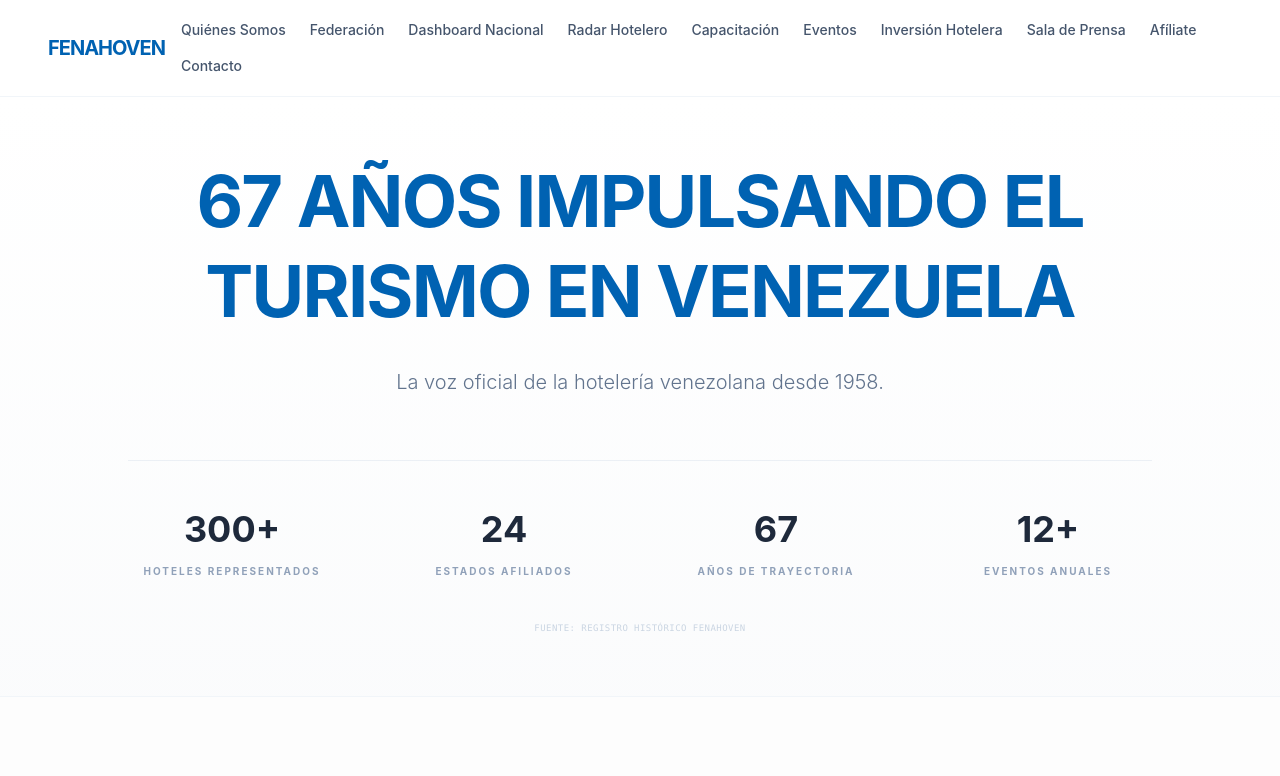
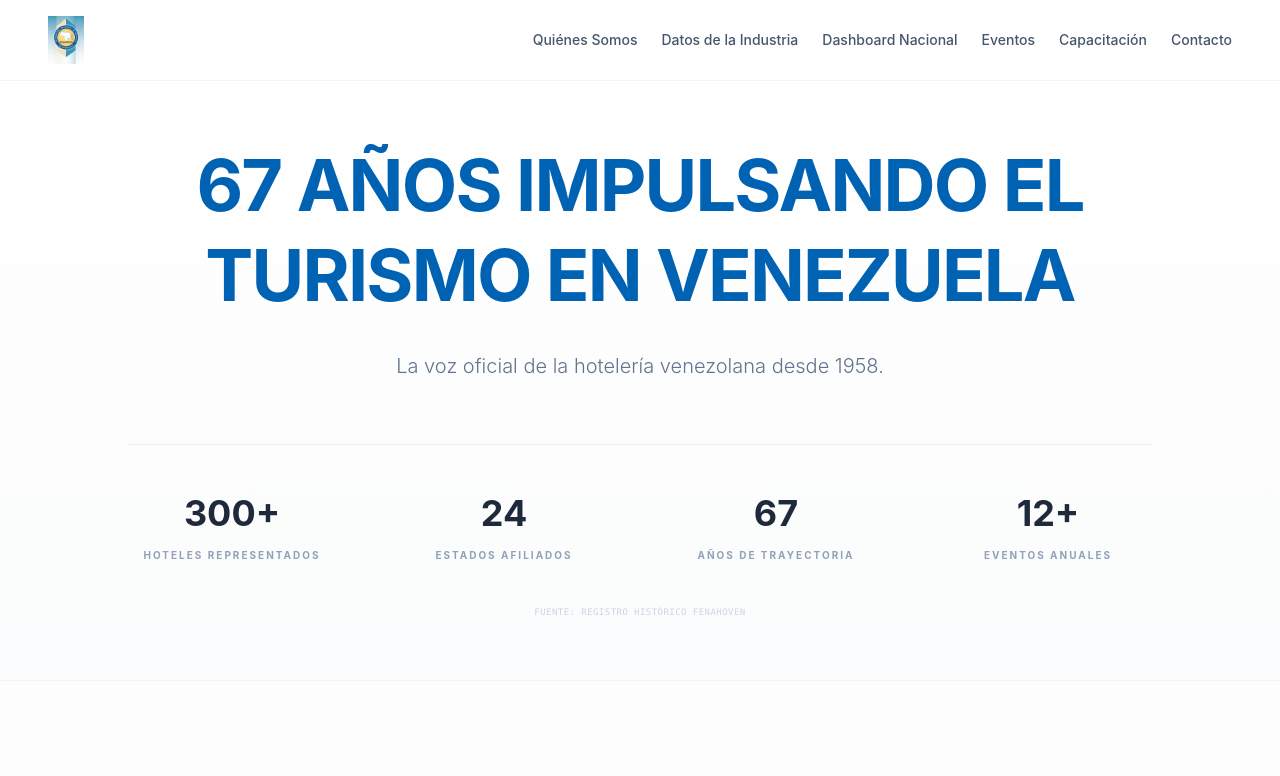
Before and after one commit to shirleybernaez-hub/fenahoven, a React (Vite) app: page /web in a window 1280 px wide. Shown: the top 776 px of the page. Built offline with nearby package versions, Linux system fonts and the light colour scheme; grey boxes are pictures that could not be loaded; the HTML template or start-up script is replaced by a standard one.

Commit message:
Navbar actualizado con logo institucional y enlaces reducidos

```diff
--- a/src/Web.jsx
+++ b/src/Web.jsx
@@ -24,28 +24,40 @@
 }
 
 export default function Web() {
-  const navLinks = [
-    "Quiénes Somos", "Federación", "Dashboard Nacional", "Radar Hotelero",
-    "Capacitación", "Eventos", "Inversión Hotelera", "Sala de Prensa",
-    "Afíliate", "Contacto"
-  ];
-
   return (
     <div className="min-h-screen bg-[#FDFDFD] font-sans text-slate-900 antialiased">
 
-      {/* NAVBAR INSTITUCIONAL */}
+      {/* NAVBAR INSTITUCIONAL MODIFICADO */}
       <nav className="border-b border-slate-100 bg-white sticky top-0 z-50 px-6 py-4 md:px-12">
-        <div className="max-w-7xl mx-auto flex flex-col gap-4 lg:flex-row lg:items-center lg:justify-between">
-          <div className="text-xl font-bold tracking-tighter text-[#0062B2] uppercase select-none">
-            FENAHOVEN
+        <div className="max-w-7xl mx-auto flex flex-col gap-4 sm:flex-row sm:items-center sm:justify-between">
+
+          {/* Logo Institucional desde la carpeta pública */}
+          <div className="flex items-center">
+            <img
+              src="/logofenahoven.jpg"
+              alt="Logo FENAHOVEN"
+              className="h-12 w-auto object-contain select-none"
+            />
           </div>
+
+          {/* Menú de Enlaces Seleccionados */}
           <div className="flex flex-wrap gap-x-6 gap-y-2 items-center text-xs md:text-sm font-medium text-slate-600">
-            {navLinks.map((link, index) => (
-              <span key={index} className="cursor-pointer hover:text-[#0062B2] transition-colors whitespace-nowrap py-1">
-                {link}
-              </span>
-            ))}
+            {/* Abre en una página aparte */}
+            <a
+              href="/quienes-somos"
+              target="_blank"
+              rel="noopener noreferrer"
+              className="cursor-pointer hover:text-[#0062B2] transition-colors whitespace-nowrap py-1"
+            >
+              Quiénes Somos
+            </a>
+            <span className="cursor-pointer hover:text-[#0062B2] transition-colors whitespace-nowrap py-1">Datos de la Industria</span>
+            <span className="cursor-pointer hover:text-[#0062B2] transition-colors whitespace-nowrap py-1">Dashboard Nacional</span>
+            <span className="cursor-pointer hover:text-[#0062B2] transition-colors whitespace-nowrap py-1">Eventos</span>
+            <span className="cursor-pointer hover:text-[#0062B2] transition-colors whitespace-nowrap py-1">Capacitación</span>
+            <span className="cursor-pointer hover:text-[#0062B2] transition-colors whitespace-nowrap py-1">Contacto</span>
           </div>
+
         </div>
       </nav>
 
@@ -60,7 +72,7 @@
           </p>
         </div>
 
-        {/* Indicadores con fuente */}
+        {/* Indicadores del sector */}
         <div className="w-full max-w-5xl border-t border-slate-200/60 pt-12">
           <div className="grid grid-cols-2 md:grid-cols-4 gap-8 md:gap-16 text-center">
             <div>
@@ -106,7 +118,7 @@
             </div>
           </div>
 
-          {/* COLUMNA DERECHA: CIFRAS CON FUENTES INDIVIDUALES */}
+          {/* COLUMNA DERECHA: CIFRAS */}
           <div className="lg:col-span-7 space-y-12">
             <div>
               <span className="text-xs font-bold text-[#0062B2] uppercase tracking-[0.3em] block mb-3">Estadísticas en Tiempo Real</span>
```
Also changed, not shown: 1 other file (tests, documents, lock files or other folders).
